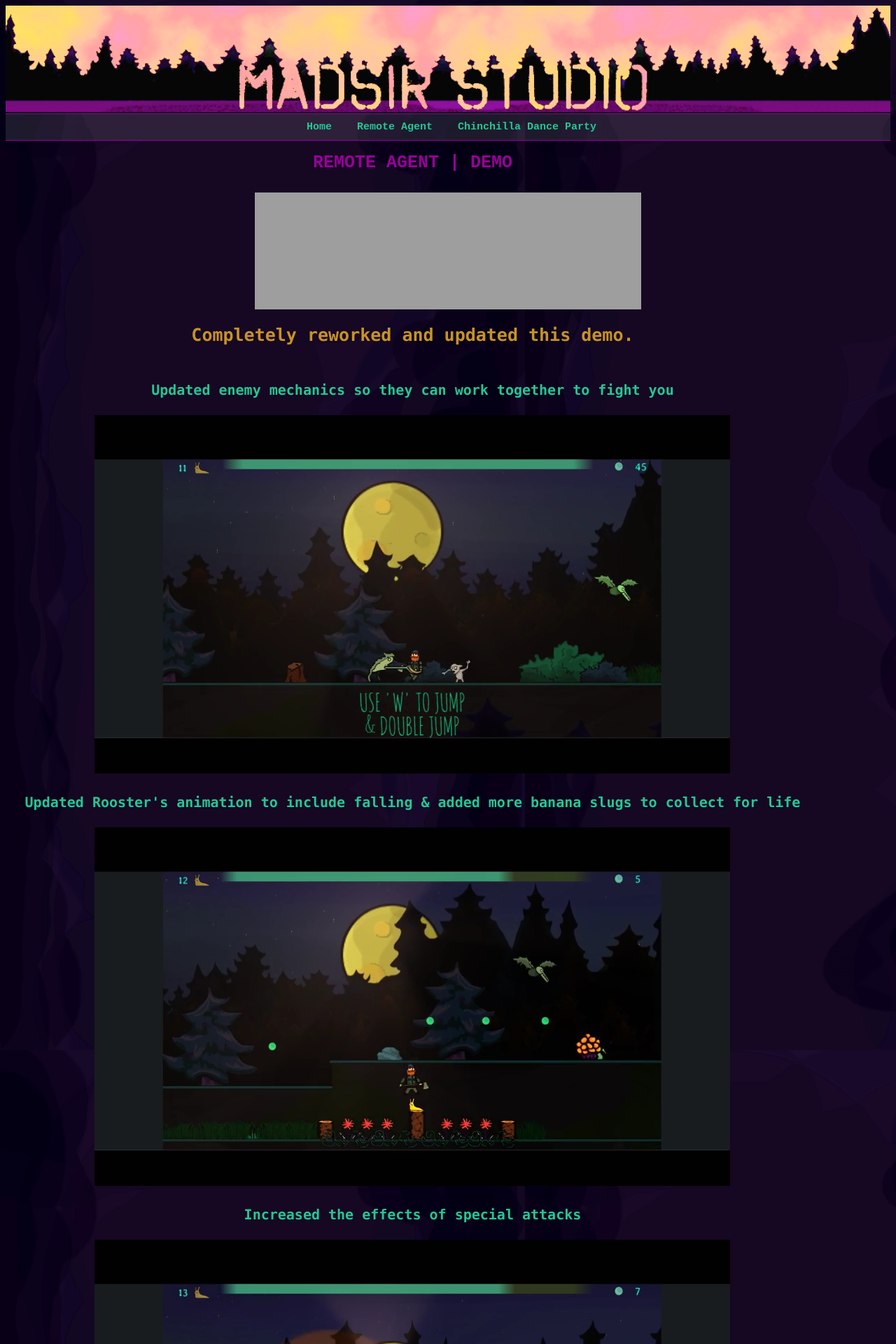
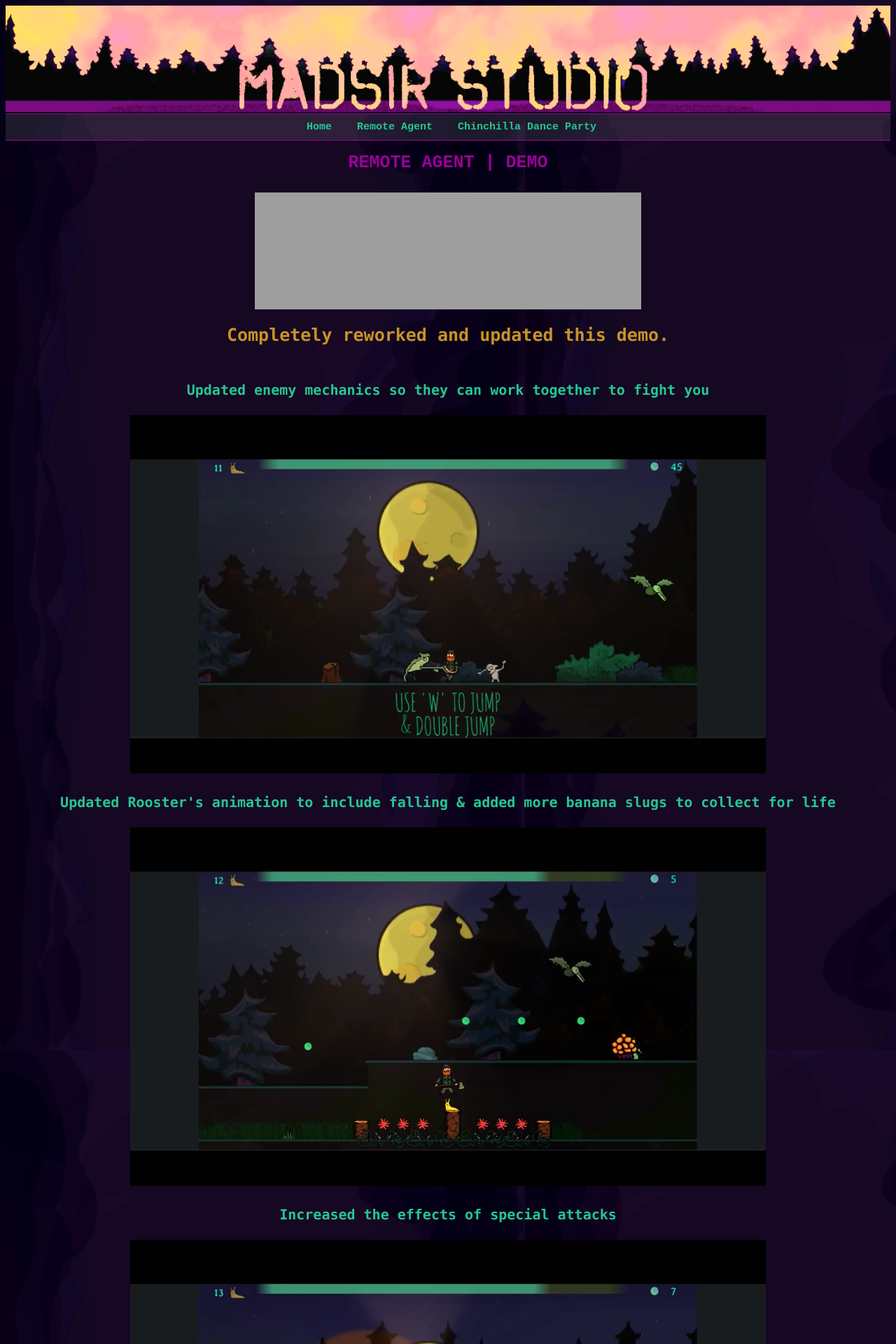
Before and after one commit to Madsir/madsirstudio.github.io, a Jekyll site: the page built from RemoteAgentDemo/index.html, in a window 1280 px wide. Shown: the top 1920 px of the page at 70% size. Built offline with Jekyll 4.4.1, drawn with Linux system fonts in a browser that asks for light colours; grey boxes are pictures that could not be loaded.

Commit message:
removed margins
    margin-left: 2%;
    margin-right: 10%;

```diff
--- a/css/main.css
+++ b/css/main.css
@@ -38,32 +38,27 @@ a:hover {
     text-decoration: underline;
 }
 h1 {
-    margin-left: 2%;
-    margin-right: 10%;
     font-size: 2.5em;
     font-family:"Courier New", 'Courier', 'monospace';
     color: #990099;
     text-align: center;
 }
 h2 {
-    margin-left: 2%;
-    margin-right: 10%;
+
     font-size: 2.5em;
     font-family:"Lucida Console", 'Monaco', 'monospace';
     color: #c79325;
     text-align: center;
 }
 h3 {
-    margin-left: 2%;
-    margin-right: 10%;
+
     font-size: 2em;
     font-family:"Lucida Console", 'Monaco', 'monospace';
     color: #25c793;
     text-align: center;
 }
 h4 {
-    margin-left: 10%;
-    margin-right: 10%;
+
     font-family:"Courier New", 'Courier', 'monospace';
     font-size: 1.5em;
     font-weight: bold;
@@ -72,13 +67,11 @@ h4 {
 }
 p {
     font-weight: bold;
-    margin-left: 2%;
-    margin-right: 20%;
     font-size: 1.5em;
     line-height: 1.5em;
     color: #25c793;
     font-family: "Verdana", "Geneva", sans-serif;
-    text-align: center, justify;
+    text-align: justify;
 }
 footer {
     border-top: 1px solid #990099;
```
